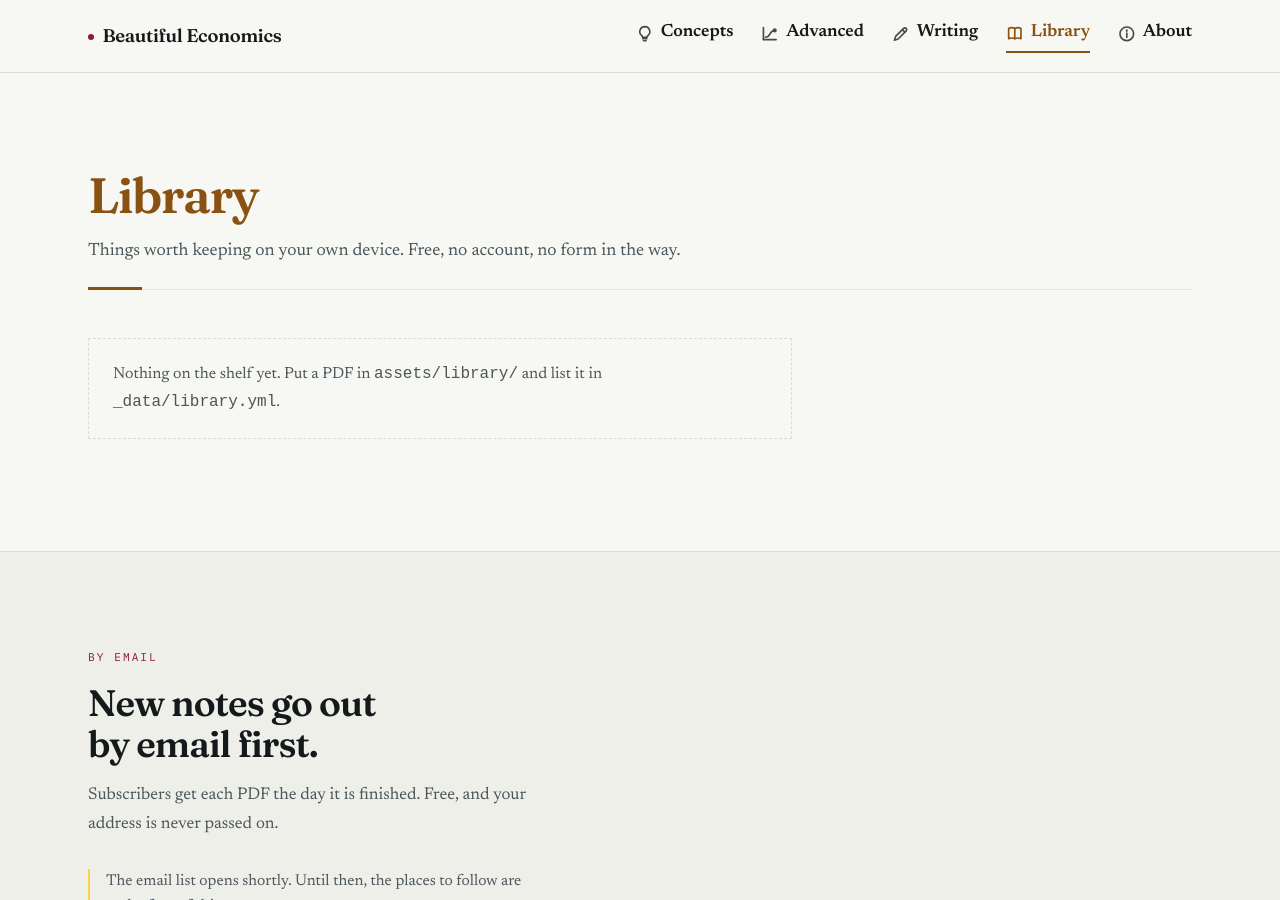
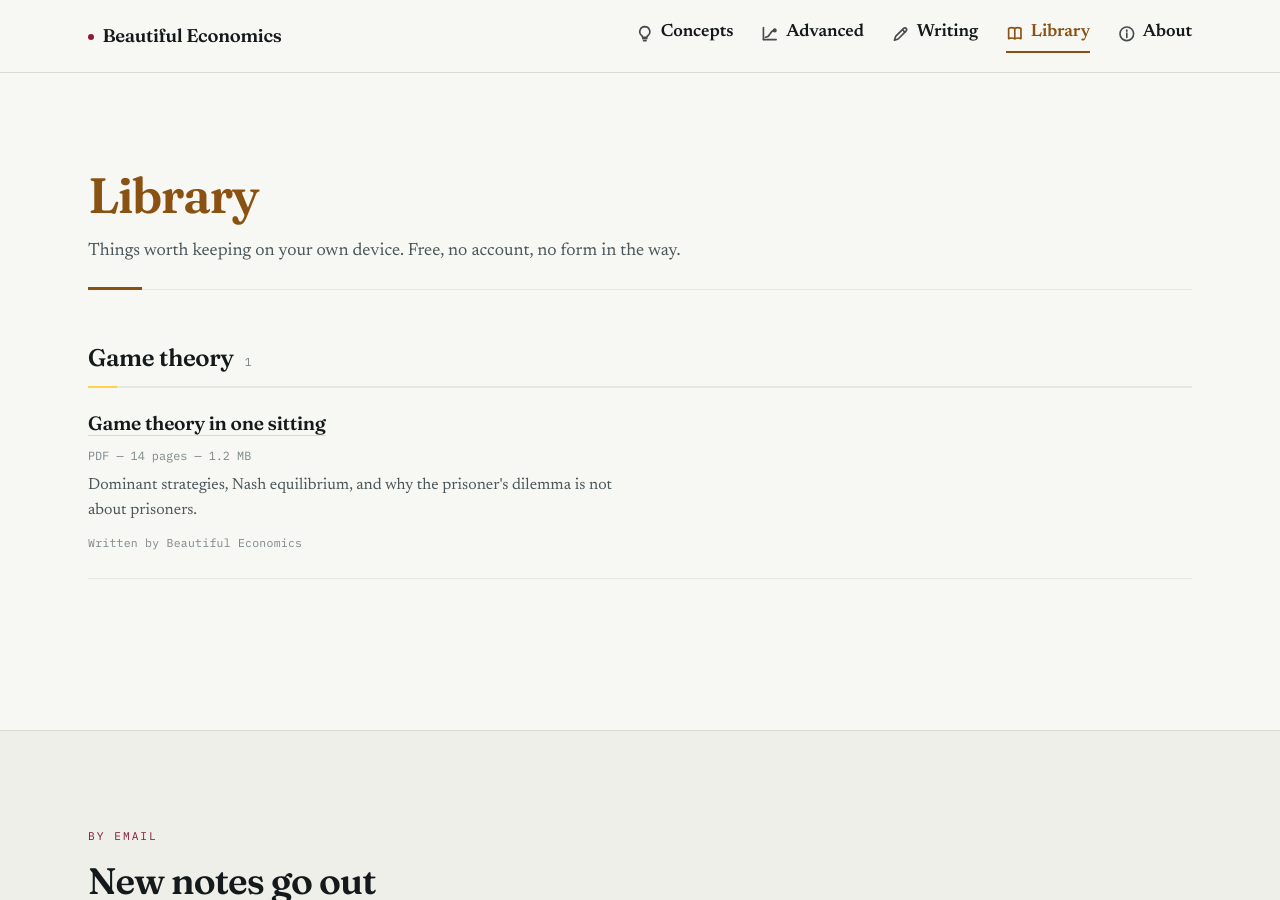
Before and after one commit to BeautifulEconomics/beautifuleconomics.github.io, a Jekyll site: the page built from library.html, in a window 1280 px wide and 900 px high. Built offline with Jekyll 4.4.1, drawn with Linux system fonts in a browser that asks for light colours.

Commit message:
Update library.yml

```diff
--- a/_data/library.yml
+++ b/_data/library.yml
@@ -31,3 +31,10 @@
 #   - out-of-copyright works (Smith, Ricardo)  -> yes
 #   - a scanned or downloaded textbook         -> NO
 # ---------------------------------------------------------------
+- title: "Game theory in one sitting"
+  category: "Game theory"
+  file: /assets/library/game-theory-in-one-sitting.pdf
+  pages: 14
+  size: "1.2 MB"
+  note: "Dominant strategies, Nash equilibrium, and why the prisoner's dilemma is not about prisoners."
+  credit: "Written by Beautiful Economics"
```
